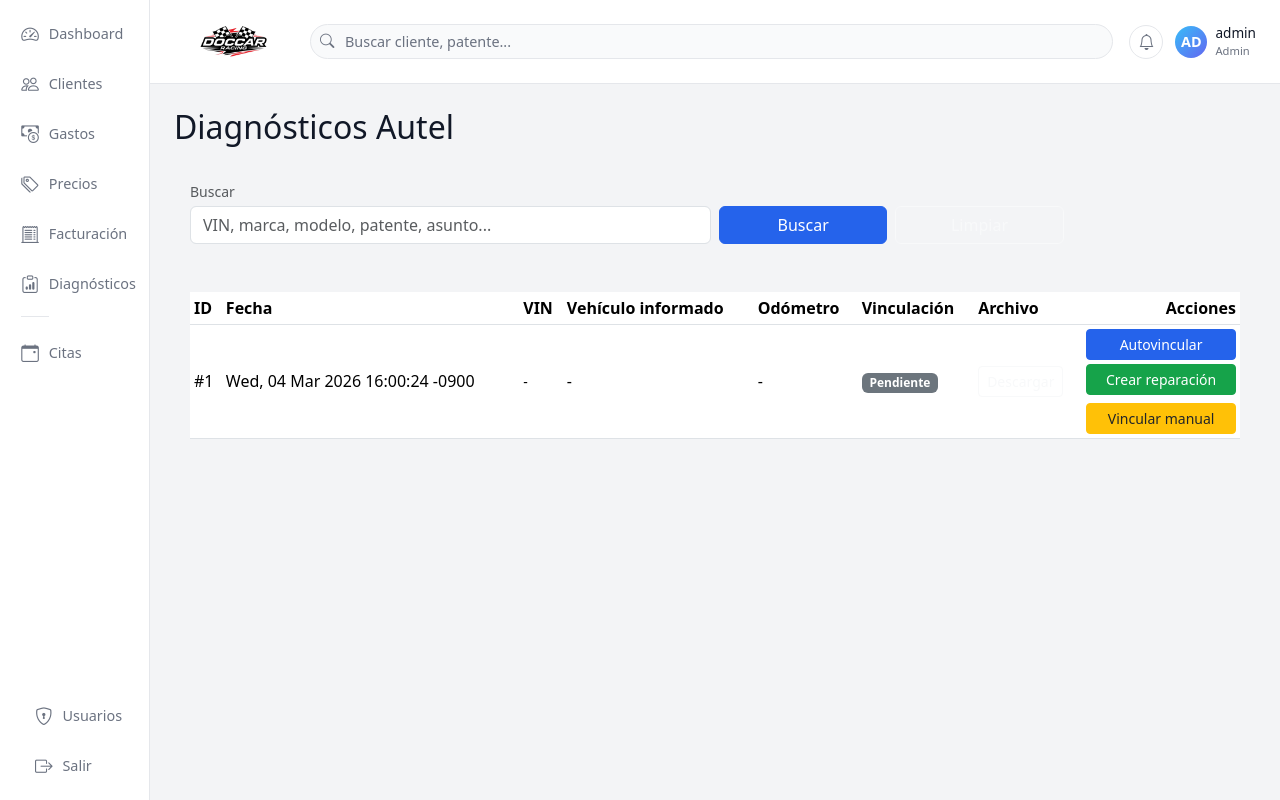
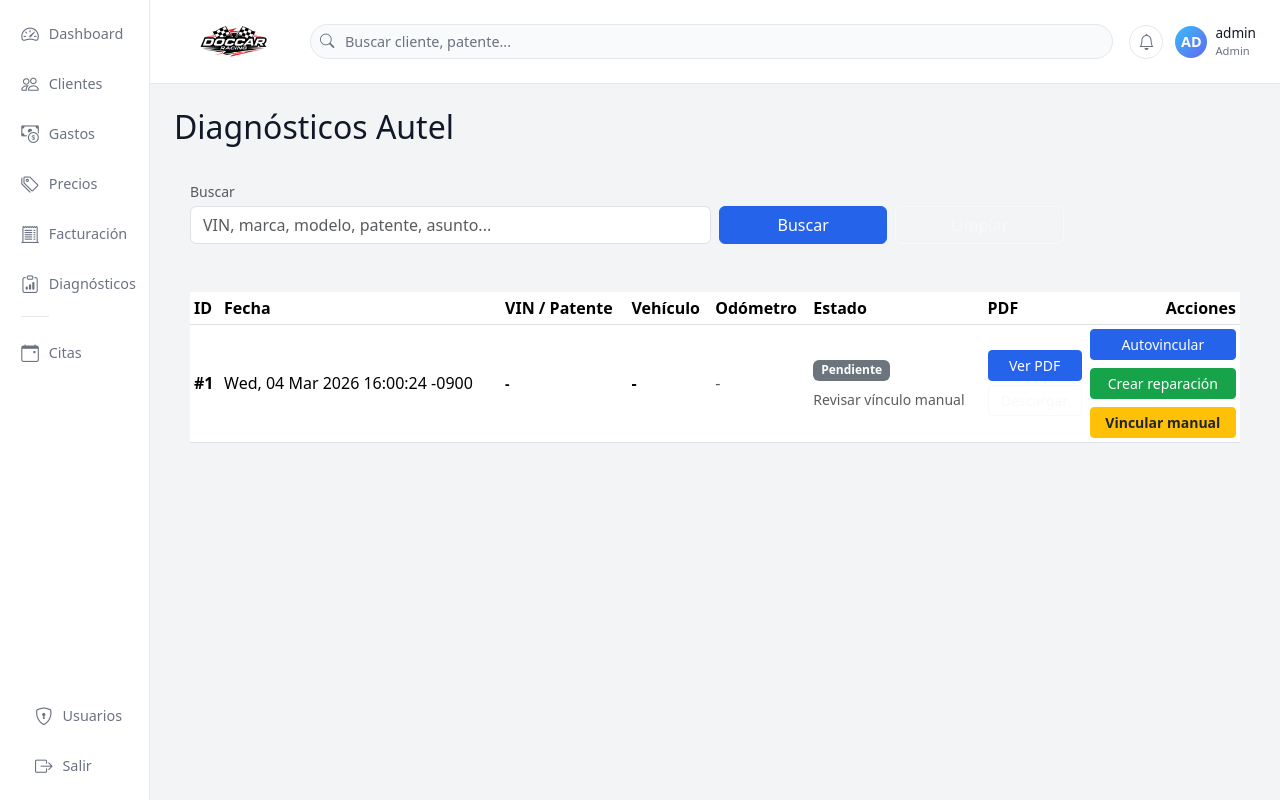
Before and after one commit to faculitterini/App-taller, a Flask app: page /diagnosticos in a window 1280 px wide. Run offline with Flask 3, Linux system fonts and the light colour scheme; a user stored in the database is signed in; data comes from the database, SQL or seed files in the repository.

Commit message:
Ver pdf diag

```diff
--- a/app.py
+++ b/app.py
@@ -1769,6 +1769,25 @@
         diagnosticos=diagnosticos
     )
 
+@app.route("/diagnosticos/<int:diag_id>/ver")
+@login_required
+def diagnostico_ver(diag_id):
+    con = get_con()
+    cur = con.cursor()
+    cur.execute("SELECT filename FROM diagnosticos WHERE id=?", (diag_id,))
+    row = cur.fetchone()
+    con.close()
+
+    if not row:
+        return redirect(url_for("diagnosticos_listado"))
+
+    filename = row[0]
+
+    return send_from_directory(
+        UPLOAD_DIAG_FOLDER,
+        filename,
+        as_attachment=False  # 🔥 clave: lo abre en el navegador
+    )
 
 @app.route("/dashboard/gasto_rapido", methods=["POST"])
 @login_required
--- a/templates/diagnosticos.html
+++ b/templates/diagnosticos.html
@@ -29,16 +29,16 @@
 
 <div class="card-dark-soft p-3">
     <div class="table-responsive">
-        <table class="table table-sm table-dark-custom align-middle mb-0">
+        <table class="table table-sm table-dark-custom align-middle mb-0 diagnosticos-table">
             <thead>
                 <tr>
                     <th>ID</th>
                     <th>Fecha</th>
-                    <th>VIN</th>
-                    <th>Vehículo informado</th>
+                    <th>VIN / Patente</th>
+                    <th>Vehículo</th>
                     <th>Odómetro</th>
-                    <th>Vinculación</th>
-                    <th>Archivo</th>
+                    <th>Estado</th>
+                    <th>PDF</th>
                     <th class="text-end">Acciones</th>
                 </tr>
             </thead>
@@ -46,21 +46,26 @@
             {% if diagnosticos %}
                 {% for d in diagnosticos %}
                 <tr>
-                    <td>#{{ d["id"] }}</td>
-
                     <td>
-                        {{ d["fecha_mail"] or d["created_at"] or "-" }}
+                        <strong>#{{ d["id"] }}</strong>
                     </td>
 
                     <td>
-                        <div class="small">{{ d["vin"] or "-" }}</div>
+                        <div>{{ d["fecha_mail"] or d["created_at"] or "-" }}</div>
+                    </td>
+
+                    <td>
+                        <div class="fw-semibold small">{{ d["vin"] or "-" }}</div>
                         {% if d["patente"] %}
                             <div class="text-muted small">Patente: {{ d["patente"] }}</div>
                         {% endif %}
                     </td>
 
                     <td>
-                        <div>{{ d["marca"] or "-" }} {{ d["modelo"] or "" }}</div>
+                        <div class="fw-semibold">
+                            {{ d["marca"] or "-" }} {{ d["modelo"] or "" }}
+                        </div>
+
                         {% if d["veh_marca"] or d["veh_modelo"] %}
                             <div class="text-muted small">
                                 Base: {{ d["veh_marca"] or "-" }} {{ d["veh_modelo"] or "" }}
@@ -70,19 +75,22 @@
 
                     <td>
                         {% if d["odometro"] %}
-                            {{ d["odometro"] }} km
+                            <span class="badge bg-info text-dark">{{ d["odometro"] }} km</span>
                         {% else %}
-                            -
+                            <span class="text-muted">-</span>
                         {% endif %}
                     </td>
 
                     <td>
                         {% set estado = d["estado_vinculacion"] or "PENDIENTE" %}
+
                         {% if estado == "VINCULADO" %}
                             <span class="badge bg-success">Vinculado</span>
+
                             {% if d["reparacion_id"] %}
-                                <div class="small mt-1">
-                                    <a href="{{ url_for('reparacion_detalle', reparacion_id=d['reparacion_id']) }}">
+                                <div class="small mt-2">
+                                    <a href="{{ url_for('reparacion_detalle', reparacion_id=d['reparacion_id']) }}"
+                                       class="link-light text-decoration-none fw-semibold">
                                         Reparación #{{ d["reparacion_id"] }}
                                     </a>
                                 </div>
@@ -90,35 +98,46 @@
                                     <div class="text-muted small">{{ d["reparacion_estado"] }}</div>
                                 {% endif %}
                             {% endif %}
+
                         {% elif estado == "VEHICULO_ENCONTRADO" %}
                             <span class="badge bg-warning text-dark">Vehículo encontrado</span>
-                            {% if d["vehiculo_id"] %}
-                                <div class="text-muted small mt-1">
+                            <div class="text-muted small mt-2">
                                 Sin reparación vinculada
                             </div>
-                            {% endif %}
+
                         {% else %}
                             <span class="badge bg-secondary">Pendiente</span>
+                            <div class="text-muted small mt-2">
+                                Revisar vínculo manual
+                            </div>
                         {% endif %}
                     </td>
 
                     <td>
                         {% if d["filename"] %}
+                            <div class="d-flex flex-column gap-1">
+                                <a href="{{ url_for('diagnostico_ver', diag_id=d['id']) }}"
+                                   target="_blank"
+                                   class="btn btn-sm btn-primary">
+                                    Ver PDF
+                                </a>
+
                                 <a href="{{ url_for('diagnostico_descargar', diag_id=d['id']) }}"
                                    class="btn btn-sm btn-outline-light">
                                     Descargar
                                 </a>
+                            </div>
                         {% else %}
-                            -
+                            <span class="text-muted">-</span>
                         {% endif %}
                     </td>
 
                     <td class="text-end">
-                        <div class="d-flex flex-column gap-1 align-items-end">
+                        <div class="d-flex flex-column gap-2 align-items-end">
 
                             <form method="post"
                                   action="{{ url_for('diagnostico_autovincular', diag_id=d['id']) }}"
-                                  class="w-100">
+                                  class="w-100 diagnostico-action-form">
                                 <button class="btn btn-sm btn-primary w-100">
                                     Autovincular
                                 </button>
@@ -126,23 +145,25 @@
 
                             <form method="post"
                                   action="{{ url_for('diagnostico_crear_reparacion', diag_id=d['id']) }}"
-                                  class="w-100">
+                                  class="w-100 diagnostico-action-form">
                                 <button class="btn btn-sm btn-success w-100">
                                     Crear reparación
                                 </button>
                             </form>
 
-                            <details class="w-100 mt-1">
-    <summary class="btn btn-sm btn-warning w-100 text-dark">
+                            <details class="w-100 diagnostico-manual-box">
+                                <summary class="btn btn-sm btn-warning w-100 text-dark fw-bold">
                                     Vincular manual
                                 </summary>
 
                                 <form method="post"
                                       action="{{ url_for('diagnostico_vincular_manual', diag_id=d['id']) }}"
-          class="mt-2 p-2 border rounded diagnostico-manual-form">
+                                      class="mt-2 p-3 border rounded diagnostico-manual-form bg-light-subtle-custom">
 
-        <div class="mb-2">
-            <label class="form-label small">Matrícula / patente</label>
+                                    <div class="mb-3 text-start">
+                                        <label class="form-label small fw-semibold text-dark">
+                                            Matrícula / patente
+                                        </label>
 
                                         <input type="text"
                                                class="form-control form-control-sm patente-buscador"
@@ -162,31 +183,37 @@
 
                                         <input type="hidden" name="vehiculo_id" class="vehiculo-id-hidden">
 
-            <div class="form-text small">
+                                        <div class="form-text small text-dark-emphasis">
                                             Elegí una patente cargada en el sistema.
                                         </div>
                                     </div>
 
-        <div class="mb-2">
-            <label class="form-label small">ID reparación</label>
+                                    <div class="mb-3 text-start">
+                                        <label class="form-label small fw-semibold text-dark">
+                                            ID reparación
+                                        </label>
                                         <input type="number"
                                                name="reparacion_id"
                                                class="form-control form-control-sm"
                                                placeholder="Opcional">
+                                        <div class="form-text small text-dark-emphasis">
+                                            Si lo dejás vacío, se intentará usar una reparación abierta o crear una nueva si marcás la opción.
+                                        </div>
                                     </div>
 
-        <div class="form-check mb-2">
+                                    <div class="form-check mb-3 text-start">
                                         <input class="form-check-input"
                                                type="checkbox"
                                                value="1"
                                                name="crear_reparacion"
                                                id="crear_rep_{{ d['id'] }}">
-            <label class="form-check-label small" for="crear_rep_{{ d['id'] }}">
+                                        <label class="form-check-label small text-dark fw-semibold"
+                                               for="crear_rep_{{ d['id'] }}">
                                             Crear reparación si no existe
                                         </label>
                                     </div>
 
-        <button class="btn btn-sm btn-outline-primary w-100">
+                                    <button class="btn btn-sm btn-outline-primary w-100 fw-semibold">
                                         Guardar vínculo
                                     </button>
                                 </form>
@@ -198,7 +225,7 @@
                 {% endfor %}
             {% else %}
                 <tr>
-                    <td colspan="8" class="text-center text-muted py-3">
+                    <td colspan="8" class="text-center text-muted py-4">
                         No hay diagnósticos cargados.
                     </td>
                 </tr>
@@ -207,6 +234,44 @@
         </table>
     </div>
 </div>
+
+<style>
+    .diagnosticos-table td,
+    .diagnosticos-table th {
+        vertical-align: middle;
+    }
+
+    .diagnostico-manual-box summary {
+        list-style: none;
+    }
+
+    .diagnostico-manual-box summary::-webkit-details-marker {
+        display: none;
+    }
+
+    .bg-light-subtle-custom {
+        background: #f8f9fa;
+    }
+
+    .diagnostico-manual-form {
+        box-shadow: 0 2px 10px rgba(0,0,0,0.08);
+    }
+
+    .diagnostico-manual-form .form-control,
+    .diagnostico-manual-form .form-check-input {
+        border-color: #ced4da;
+    }
+
+    .diagnostico-action-form {
+        margin: 0;
+    }
+
+    @media (max-width: 768px) {
+        .diagnosticos-table {
+            min-width: 1100px;
+        }
+    }
+</style>
 
 {% endblock %}
 
```
Lines whose indentation alone changed are shown as unchanged.
